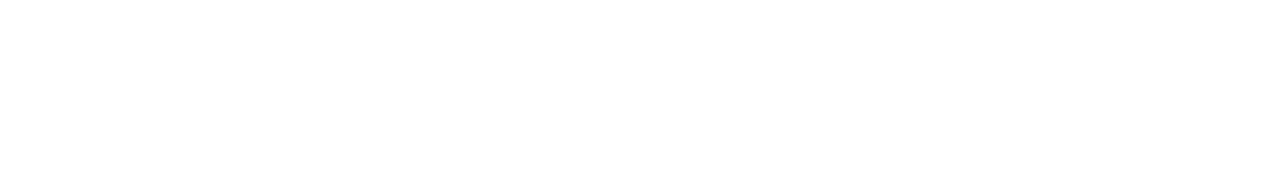
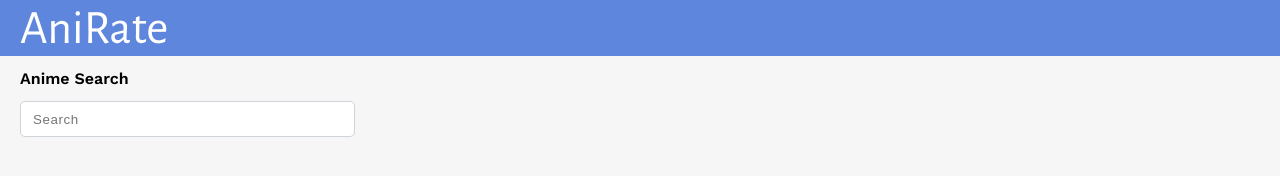
Before and after one commit to NickANewton/ajax-project, a website: page index.html in a window 1280 px wide. Drawn offline with nearby package versions, Linux system fonts and the light colour scheme.

Commit message:
Task List 1: Created form.

```diff
--- a/css/layout.css
+++ b/css/layout.css
@@ -0,0 +1,20 @@
+.container {
+  padding: 0 20px;
+  height: 100vh;
+}
+
+.row {
+  display: flex;
+  flex-wrap: wrap;
+}
+
+.col-full {
+  width: 100%;
+}
+
+/*
+@media screen and (min-width: 768px) {
+  .container {
+    max-width: 720px;
+  }
+} */
--- a/css/styles.css
+++ b/css/styles.css
@@ -0,0 +1,68 @@
+/* font-family: 'Alegreya Sans', sans-serif; Regular
+font-family: 'Roboto', sans-serif; Regular
+font-family: 'Work Sans', sans-serif; Semi-Bold 600 */
+body {
+  height: 100vh;
+  width: 100vw;
+}
+
+header {
+  padding: 0 20px;
+}
+
+h1,
+h3 {
+  margin: 0;
+}
+
+h1 {
+  font-family: "Alegreya Sans", sans-serif;
+  font-weight: 300;
+  font-size: 48px;
+}
+
+h3 {
+  font-family: "Work Sans", sans-serif;
+  font-weight: 600;
+  font-size: 16px;
+}
+
+.bg-blue {
+  background-color: #5e86dd;
+}
+
+.bg-grey {
+  background-color: #f6f6f6;
+}
+
+.display-flex {
+  display: flex;
+}
+
+.align-center {
+  align-items: center;
+}
+
+.text-white {
+  color: white;
+}
+
+.height-56 {
+  height: 56px;
+}
+
+.search-bar {
+  height: 36px;
+  border: 1px solid #ced4da;
+  padding: 6px 12px;
+  width: 335px;
+  letter-spacing: 0.6px;
+}
+
+.radius-5 {
+  border-radius: 5px;
+}
+
+.mb-13 {
+  margin-bottom: 13px;
+}
--- a/index.html
+++ b/index.html
@@ -4,15 +4,39 @@
   <meta charset="UTF-8">
   <meta name="viewport" content="width=device-width, initial-scale=1.0">
   <title>AJAX Project</title>
+  <link rel="preconnect" href="https://fonts.googleapis.com">
+  <link rel="preconnect" href="https://fonts.gstatic.com" crossorigin>
+  <link
+    href="https://fonts.googleapis.com/css2?family=Alegreya+Sans:wght@100;300;400&family=Roboto&family=Work+Sans:wght@600&display=swap"
+    rel="stylesheet">
   <link rel="icon" href="images/favicon.ico">
   <link rel="stylesheet" href="css/reset.css">
   <link rel="stylesheet" href="css/layout.css">
   <link rel="stylesheet" href="css/styles.css">
 </head>
-<body>
-  <header>
+<body class="bg-grey">
+  <header class="bg-blue mb-13">
+    <div class="row height-56">
+      <div class="col-full display-flex align-center text-white">
+        <h1>AniRate</h1>
+      </div>
+    </div>
   </header>
-  <main>
+  <main class="container">
+    <div class="row mb-13">
+      <div class="col-full">
+        <div>
+          <h3>Anime Search</h3>
+        </div>
+      </div>
+    </div>
+    <div class="row">
+      <div class="col-full">
+        <form>
+          <input class="search-bar radius-5" type="search" placeholder="Search">
+        </form>
+      </div>
+    </div>
   </main>
   <script src="js/data.js"></script>
   <script src="js/main.js"></script>
```
